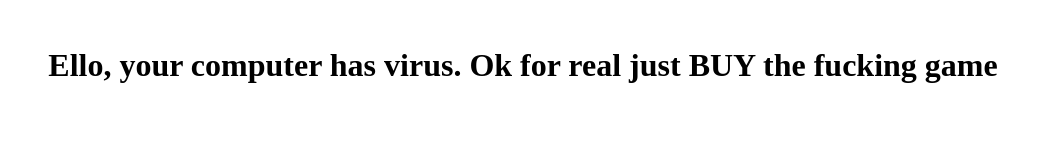
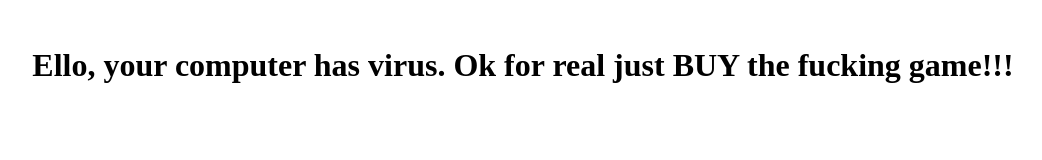
Before and after one commit to Elypix/firstwebsite, a plain HTML site: page freeminecraft.html in a window 1280 px wide. Shown: the whole page, without its empty margins (117-1159 px from the left). Drawn offline with Linux system fonts and the light colour scheme.

Commit message:
Damn I need to pay attention

```diff
--- a/freeminecraft.html
+++ b/freeminecraft.html
@@ -7,7 +7,7 @@
   <body>
     <br>
     <center>
-      <h1>Ello, your computer has virus. Ok for real just <b>BUY</b> the fucking game</h1>
+      <h1>Ello, your computer has virus. Ok for real just <b>BUY</b> the fucking game!!!</h1>
     </center>
   </body>
 </html>
```
